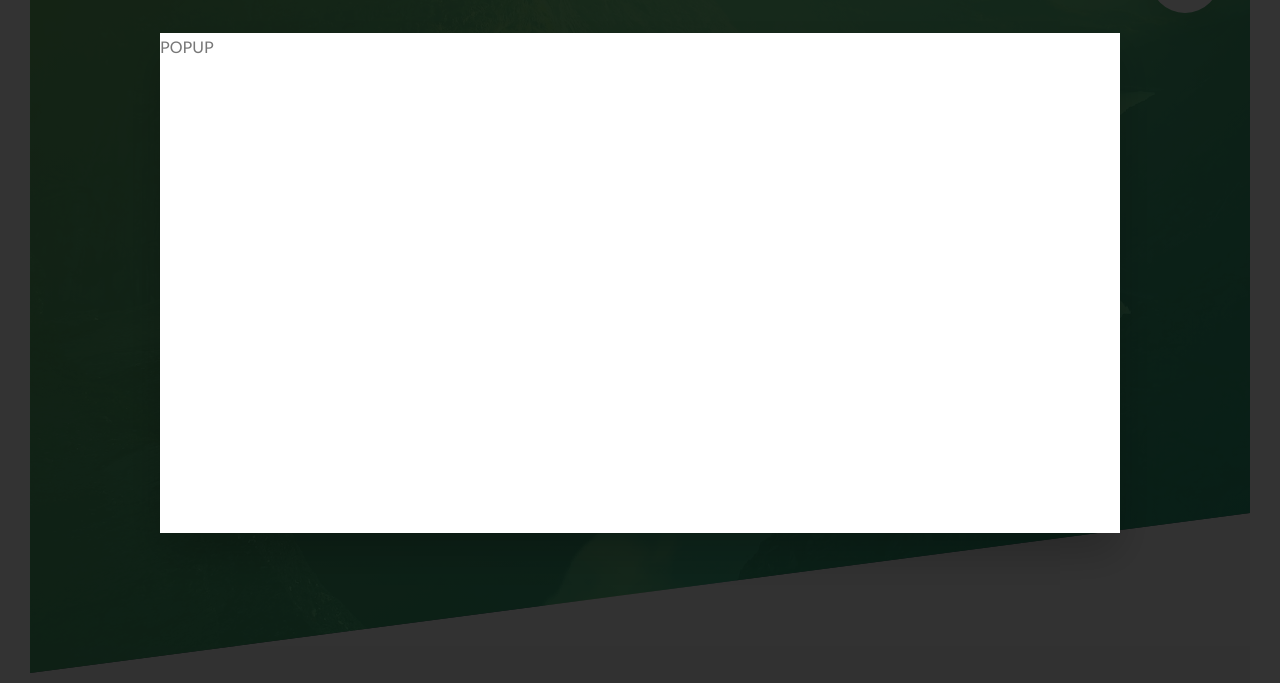
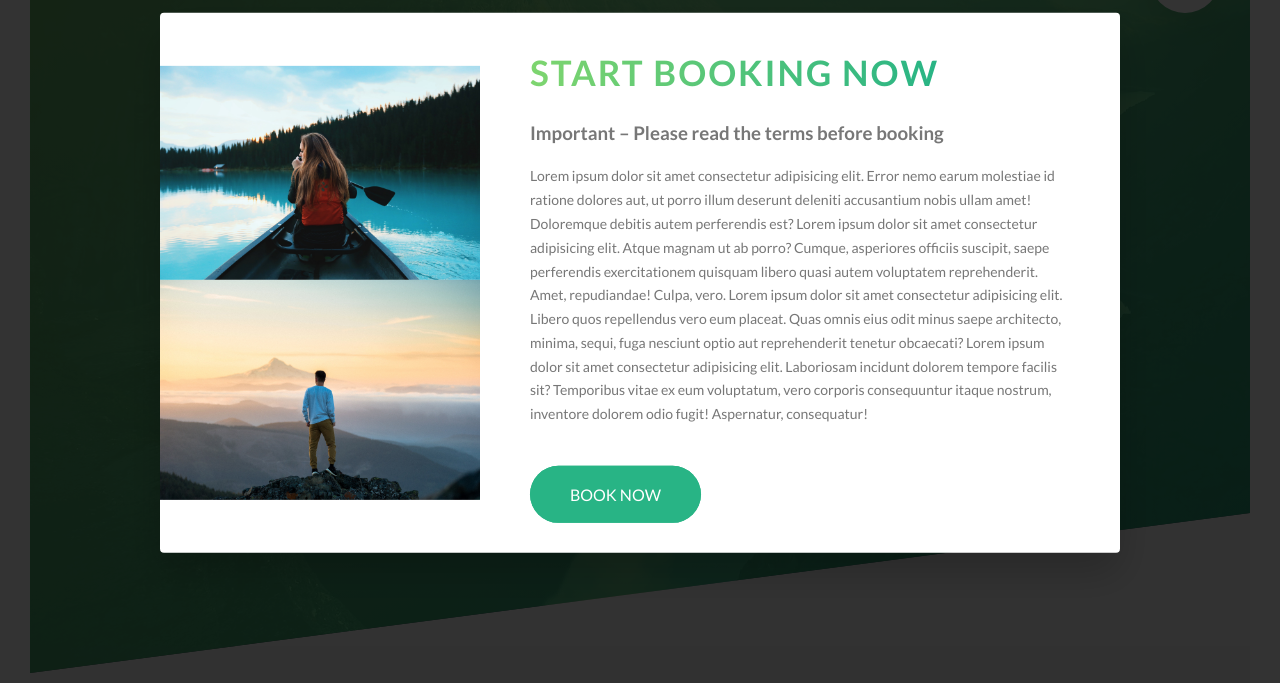
Before and after one commit to GabrielChagas1/Natours-Project, a website: page index.html in a window 1280 px wide. Shown: the part 117-800 px from the top of the page. Drawn offline with Linux system fonts and the light colour scheme.

Commit message:
finalizando estilização popup

```diff
--- a/index.html
+++ b/index.html
@@ -350,7 +350,25 @@
                 </div>
             </footer>
             <div class="popup">
-                <div class="popup__content">POPUP</div>
+                <div class="popup__content">
+                    <div class="popup__left">
+                        <img src="img/nat-8.jpg" alt="Tour photo" class="popup__img">
+                        <img src="img/nat-9.jpg" alt="Tour photo" class="popup__img">
+
+                    </div>
+                    <div class="popup__right">
+                        <h2 class="heading-secondary u-margin-bottom-small">Start booking now</h2>
+                        <h3 class="heding-tertiary u-margin-bottom-small">Important &ndash; Please read the terms before booking </h3>
+                        <p class="popup__text">
+                            Lorem ipsum dolor sit amet consectetur adipisicing elit. Error nemo earum molestiae id ratione dolores aut, ut porro illum deserunt deleniti accusantium nobis ullam amet! Doloremque debitis autem perferendis est?
+                            Lorem ipsum dolor sit amet consectetur adipisicing elit. Atque magnam ut ab porro? Cumque, asperiores officiis suscipit, saepe perferendis exercitationem quisquam libero quasi autem voluptatem reprehenderit. Amet, repudiandae! Culpa, vero.
+                            Lorem ipsum dolor sit amet consectetur adipisicing elit. Libero quos repellendus vero eum placeat. Quas omnis eius odit minus saepe architecto, minima, sequi, fuga nesciunt optio aut reprehenderit tenetur obcaecati?
+                            Lorem ipsum dolor sit amet consectetur adipisicing elit. Laboriosam incidunt dolorem tempore facilis sit? Temporibus vitae ex eum voluptatum, vero corporis consequuntur itaque nostrum, inventore dolorem odio fugit! Aspernatur, consequatur!
+                        </p>
+                        <a href="#" class="btn btn-green">Book now</a>
+                    </div>
+
+                </div>
             </div>
         </div>
     </body>
--- a/sass/components/_popup.scss
+++ b/sass/components/_popup.scss
@@ -8,10 +8,35 @@
     z-index: 9999;
 
     &__content{
+        @include centerXY;
         width: 75%;
-        height: 50rem;
         background-color: $color-white;
         box-shadow: 0 2rem 4rem rgba($color-black, .2);
-        @include centerXY;
+        border-radius: 4px;
+        display: table;
+        overflow: hidden;
+    }
+
+    &__left{
+        width: 33.33%;
+        display: table-cell;
+        vertical-align: middle;
+    }
+
+    &__right{
+        width: 66.67%;
+        display: table-cell;
+        vertical-align: middle;
+        padding: 3rem 5rem;
+    }
+
+    &__img{
+        display: block;
+        width: 100%;
+    }
+
+    &__text{
+        font-size: 1.4rem;
+        margin-bottom: 4rem;
     }
 }
```
Also changed, not shown: css/style.comp.css.
